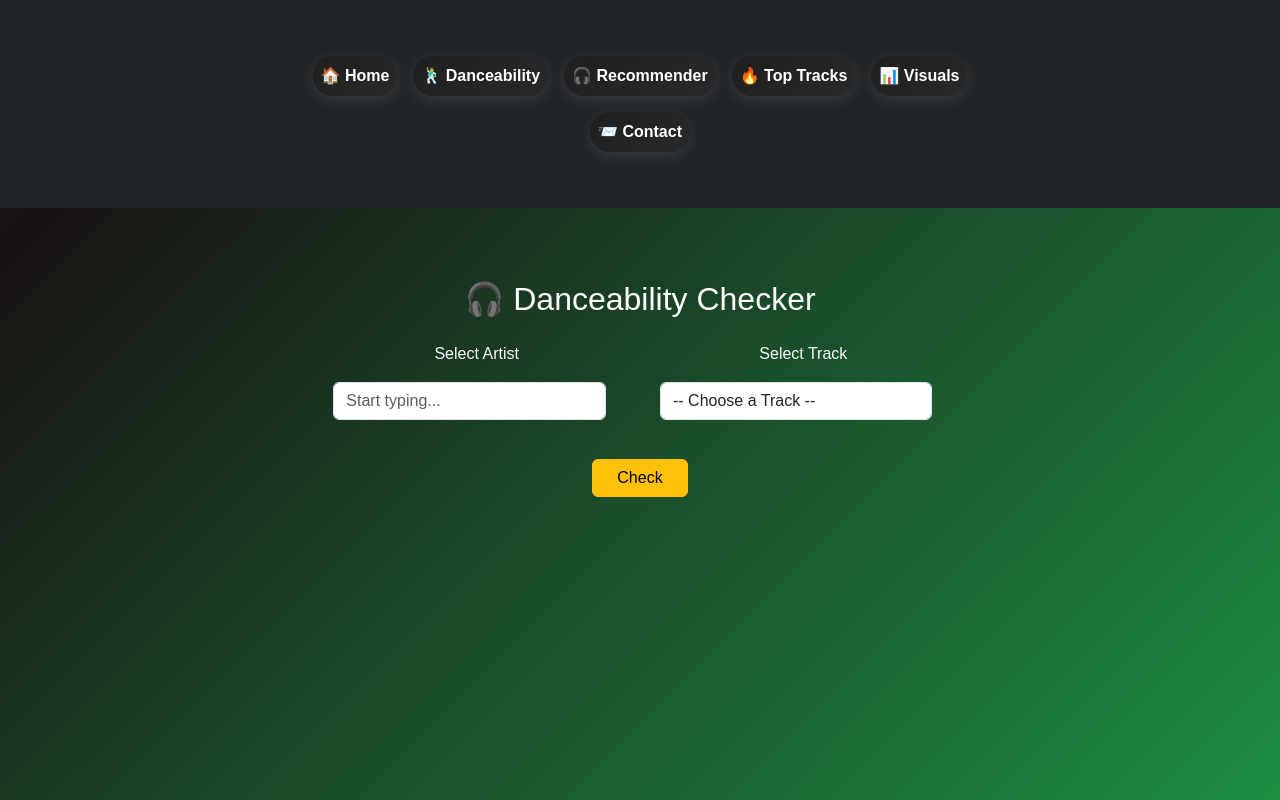
After one commit to ruizjosuev/Project4-group6, a Flask app: template Adam/templates/danceability.html in a window 1280 px wide. The commit adds this page. Run offline with Flask 3, Linux system fonts and the light colour scheme; the template is opened without the code that fills it, so the values that code supplies are empty; parts of the project's set-up code (start-up, migrations or seed data) failed here and were passed over.

Commit message:
modified:   Adam/app.py 	modified:   Adam/templates/base.html 	new file:   Adam/templates/danceability.html 	new file:   Adam/templates/home.html 	deleted:    Adam/templates/index.html

```diff
--- a/Adam/app.py
+++ b/Adam/app.py
@@ -14,69 +14,66 @@ df = pd.read_csv("cleaned_dataset.csv")  # Ensure required columns exist
 # ---------- ROUTES ----------
 
 @app.route('/')
-def index():
+def home():
+    return render_template('home.html')
+
+
+@app.route('/danceability', methods=['GET', 'POST'])
+def danceability():
     artist_track_map = df.groupby('artists')['track_name'].unique().apply(list).to_dict()
     artist_names = sorted(artist_track_map.keys())
+    danceability = error = theme_class = None
+    track_name = artists = ""
 
-    return render_template('index.html',
-                           danceability=None,
-                           error=None,
-                           artist_names=artist_names,
-                           artist_track_map=artist_track_map)
+    if request.method == 'POST':
+        track_name = request.form.get('track_name', '').strip()
+        artists = request.form.get('artists', '').strip()
 
+        if not track_name or not artists:
+            error = "Please select both artist and track."
+        else:
+            match = df[
+                (df['track_name'].str.strip() == track_name) &
+                (df['artists'].str.strip() == artists)
+            ]
 
-@app.route('/check', methods=['POST'])
-def check_danceability():
-    track_name = request.form.get('track_name', '').strip()
-    artists = request.form.get('artists', '').strip()
+            if not match.empty:
+                song = match.iloc[0]
+                danceability = song['danceability']
 
-    artist_track_map = df.groupby('artists')['track_name'].unique().apply(list).to_dict()
-    artist_names = sorted(artist_track_map.keys())
+                if danceability < 0.4:
+                    theme_class = 'low-theme'
+                elif danceability < 0.7:
+                    theme_class = 'medium-theme'
+                else:
+                    theme_class = 'high-theme'
 
-    if not track_name or not artists:
-        return render_template('index.html',
-                               error="Please select both artist and track.",
-                               danceability=None,
-                               track_name=track_name,
-                               artists=artists,
-                               artist_names=artist_names,
-                               artist_track_map=artist_track_map)
+                return render_template(
+                    'danceability.html',
+                    danceability=round(danceability, 2),
+                    energy=round(song['energy'], 2),
+                    tempo=round(song['tempo'], 2),
+                    liveness=round(song['liveness'], 2),
+                    theme_class=theme_class,
+                    error=None,
+                    track_name=track_name,
+                    artists=artists,
+                    artist_names=artist_names,
+                    artist_track_map=artist_track_map
+                )
+            else:
+                error = "Song not found in the dataset."
 
-    match = df[
-        (df['track_name'].str.strip() == track_name) &
-        (df['artists'].str.strip() == artists)
-    ]
-
-    if not match.empty:
-        song = match.iloc[0]
-        danceability = song['danceability']
-
-        if danceability < 0.4:
-            theme_class = 'low-theme'
-        elif danceability < 0.7:
-            theme_class = 'medium-theme'
-        else:
-            theme_class = 'high-theme'
-
-        return render_template('index.html',
-                               danceability=round(danceability, 2),
-                               energy=round(song['energy'], 2),
-                               tempo=round(song['tempo'], 2),
-                               liveness=round(song['liveness'], 2),
-                               theme_class=theme_class,
-                               error=None,
-                               track_name=track_name,
-                               artists=artists,
-                               artist_names=artist_names,
-                               artist_track_map=artist_track_map)
-
-    return render_template('index.html',
-                           error="Song not found in the dataset.",
-                           danceability=None,
-                           track_name=track_name,
-                           artists=artists,
-                           artist_names=artist_names,
-                           artist_track_map=artist_track_map)
+    return render_template(
+        'danceability.html',
+        danceability=danceability,
+        error=error,
+        theme_class=theme_class,
+        track_name=track_name,
+        artists=artists,
+        artist_names=artist_names,
+        artist_track_map=artist_track_map
+    )
 
 
 @app.route('/get_tracks', methods=['POST'])
@@ -84,16 +81,6 @@ def get_tracks():
     artist = request.json.get('artist', '').strip()
     tracks = df[df['artists'].str.strip() == artist]['track_name'].dropna().unique().tolist()
     return jsonify(tracks=sorted(tracks))
-
-
-@app.route('/top-tracks')
-def top_tracks():
-    return render_template('top_tracks.html')
-
-
-@app.route('/visuals')
-def visuals():
-    return render_template('visuals.html')
 
 
 @app.route('/recommend', methods=['GET', 'POST'])
@@ -104,25 +91,19 @@ def recommend():
 
     if request.method == 'POST':
         try:
-            # Get user inputs
             danceability = float(request.form.get('danceability'))
             energy = float(request.form.get('energy'))
             tempo = float(request.form.get('tempo'))
             instrumentalness = float(request.form.get('instrumentalness'))
 
-            # Create input vector
             input_vector = [[danceability, energy, tempo, instrumentalness]]
-
-            # Prepare data for similarity
             features = ['danceability', 'energy', 'tempo', 'instrumentalness']
             scaler = StandardScaler()
             X = scaler.fit_transform(df[features])
             input_scaled = scaler.transform(input_vector)
 
-            # Compute cosine similarity
             sim_scores = cosine_similarity(input_scaled, X)[0]
-            top_indices = sim_scores.argsort()[-5:][::-1]  # Top 5 recommendations
-
+            top_indices = sim_scores.argsort()[-5:][::-1]
             recommendations = df.iloc[top_indices][['track_name', 'artists']].to_dict(orient='records')
 
         except Exception as e:
@@ -136,11 +117,21 @@ def recommend():
     )
 
 
+@app.route('/top-tracks')
+def top_tracks():
+    return render_template('top_tracks.html')
+
+
+@app.route('/visuals')
+def visuals():
+    return render_template('visuals.html')
+
+
 @app.route('/contact')
 def contact():
     return render_template('contact.html')
 
 
-# Run the app
+# ---------- Run App ----------
 if __name__ == '__main__':
     app.run(debug=True)
--- a/Adam/templates/base.html
+++ b/Adam/templates/base.html
@@ -1,52 +1,39 @@
 <!DOCTYPE html>
 <html lang="en">
 <head>
-    <meta charset="UTF-8">
-    <title>Danceability App</title>
-    <link rel="stylesheet" href="https://cdn.jsdelivr.net/npm/bootstrap@5.3.3/dist/css/bootstrap.min.css">
-    <style>
-        body {
-            background-color: #1a1d21;
-            color: #f8f9fa;
-        }
-        .navbar {
-            margin-bottom: 30px;
-        }
-        .nav-link {
-            color: #f8f9fa !important;
-            font-weight: 500;
-        }
-        .nav-link:hover {
-            color: #ffc107 !important;
-        }
-    </style>
+  <meta charset="UTF-8">
+  <title>Danceability App</title>
+  <meta name="viewport" content="width=device-width, initial-scale=1">
+
+  <!-- Bootstrap CSS -->
+  <link href="https://cdn.jsdelivr.net/npm/bootstrap@5.3.0/dist/css/bootstrap.min.css" rel="stylesheet">
+
+  <!-- Custom CSS -->
+  <link rel="stylesheet" href="{{ url_for('static', filename='style.css') }}">
 </head>
 <body>
 
-<nav class="navbar navbar-expand-lg navbar-dark bg-dark shadow">
-    <div class="container-fluid">
-        <a class="navbar-brand" href="/">
-            🎵 Danceability App
-        </a>
-        <button class="navbar-toggler" type="button" data-bs-toggle="collapse" data-bs-target="#navbarNav">
-            <span class="navbar-toggler-icon"></span>
-        </button>
-        <div class="collapse navbar-collapse" id="navbarNav">
-            <ul class="navbar-nav ms-auto">
-                <li class="nav-item"><a class="nav-link" href="/">Home</a></li>
-                <li class="nav-item"><a class="nav-link" href="/top-tracks">Top Tracks</a></li>
-                <li class="nav-item"><a class="nav-link" href="/visuals">Visuals</a></li>
-                <li class="nav-item"><a class="nav-link" href="/recommend">Recommender</a></li>
-                <li class="nav-item"><a class="nav-link" href="/contact">Contact</a></li>
-            </ul>
-        </div>
+  <!-- === Navigation Bar === -->
+  <nav class="navbar navbar-expand-lg navbar-dark bg-dark py-3">
+    <div class="container d-flex justify-content-center">
+      <div class="navbar-nav gap-3">
+        <a class="nav-link {% if request.path == '/' %}active{% endif %}" href="/">🏠 Home</a>
+        <a class="nav-link {% if request.path == '/danceability' %}active{% endif %}" href="/danceability">🕺 Danceability</a>
+        <a class="nav-link {% if request.path == '/recommend' %}active{% endif %}" href="/recommend">🎧 Recommender</a>
+        <a class="nav-link {% if request.path == '/top-tracks' %}active{% endif %}" href="/top-tracks">🔥 Top Tracks</a>
+        <a class="nav-link {% if request.path == '/visuals' %}active{% endif %}" href="/visuals">📊 Visuals</a>
+        <a class="nav-link {% if request.path == '/contact' %}active{% endif %}" href="/contact">📨 Contact</a>
+      </div>
     </div>
-</nav>
+  </nav>
 
-<div class="container">
+  <!-- === Page Content === -->
+  <main class="py-4">
     {% block content %}{% endblock %}
-</div>
+  </main>
 
-<script src="https://cdn.jsdelivr.net/npm/bootstrap@5.3.3/dist/js/bootstrap.bundle.min.js"></script>
+  <!-- Bootstrap JS -->
+  <script src="https://cdn.jsdelivr.net/npm/bootstrap@5.3.3/dist/js/bootstrap.bundle.min.js"></script>
+
 </body>
 </html>
--- /dev/null
+++ b/Adam/templates/danceability.html
@@ -0,0 +1,74 @@
+{% extends "base.html" %}
+
+{% block content %}
+<div class="container py-5">
+  <h2 class="text-center mb-4">🎧 Danceability Checker</h2>
+
+  <form method="POST" action="/danceability">
+    <div class="row justify-content-center">
+      <div class="col-md-5 mb-3">
+        <label for="artist-select" class="form-label text-light">Select Artist</label>
+        <input list="artist-options" name="artists" id="artist-select" class="form-control" placeholder="Start typing..." value="{{ artists }}" required>
+        <datalist id="artist-options">
+          {% for artist in artist_names %}
+            <option value="{{ artist }}"></option>
+          {% endfor %}
+        </datalist>
+      </div>
+
+      <div class="col-md-5 mb-3">
+        <label for="track-select" class="form-label text-light">Select Track</label>
+        <select name="track_name" id="track-select" class="form-control" required>
+          <option value="">-- Choose a Track --</option>
+          {% if artist_track_map.get(artists) %}
+            {% for track in artist_track_map[artists] %}
+              <option value="{{ track }}" {% if track == track_name %}selected{% endif %}>{{ track }}</option>
+            {% endfor %}
+          {% endif %}
+        </select>
+      </div>
+    </div>
+
+    <div class="text-center">
+      <button type="submit" class="btn btn-warning px-4">Check</button>
+    </div>
+  </form>
+
+  {% if error %}
+    <p class="error-msg text-danger text-center mt-3">{{ error }}</p>
+  {% endif %}
+
+  {% if danceability %}
+    <div class="result-box {{ theme_class }} mt-4">
+      <p><strong>Danceability:</strong> {{ danceability }}</p>
+      <p><strong>Energy:</strong> {{ energy }}</p>
+      <p><strong>Tempo:</strong> {{ tempo }}</p>
+      <p><strong>Liveness:</strong> {{ liveness }}</p>
+    </div>
+  {% endif %}
+</div>
+
+<script>
+  const artistSelect = document.getElementById("artist-select");
+  const trackSelect = document.getElementById("track-select");
+
+  artistSelect.addEventListener("change", async () => {
+    const selectedArtist = artistSelect.value;
+
+    const response = await fetch("/get_tracks", {
+      method: "POST",
+      headers: { "Content-Type": "application/json" },
+      body: JSON.stringify({ artist: selectedArtist })
+    });
+
+    const data = await response.json();
+    trackSelect.innerHTML = '<option value="">-- Choose a Track --</option>';
+    data.tracks.forEach(track => {
+      const option = document.createElement("option");
+      option.value = track;
+      option.textContent = track;
+      trackSelect.appendChild(option);
+    });
+  });
+</script>
+{% endblock %}
```
Also changed, not shown: Adam/templates/home.html (added, +18 -0 lines), Adam/templates/index.html (deleted, +0 -88 lines).
